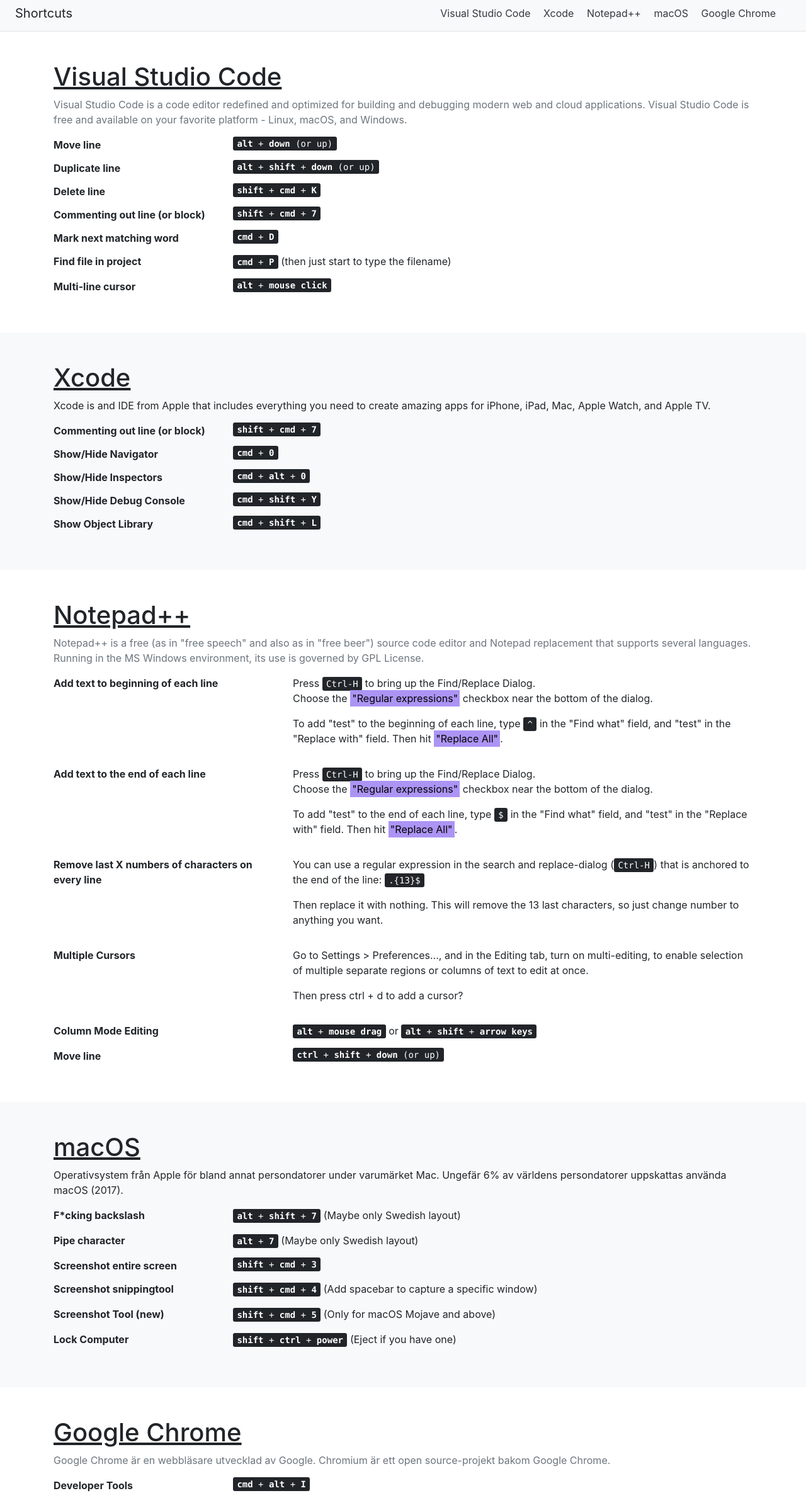
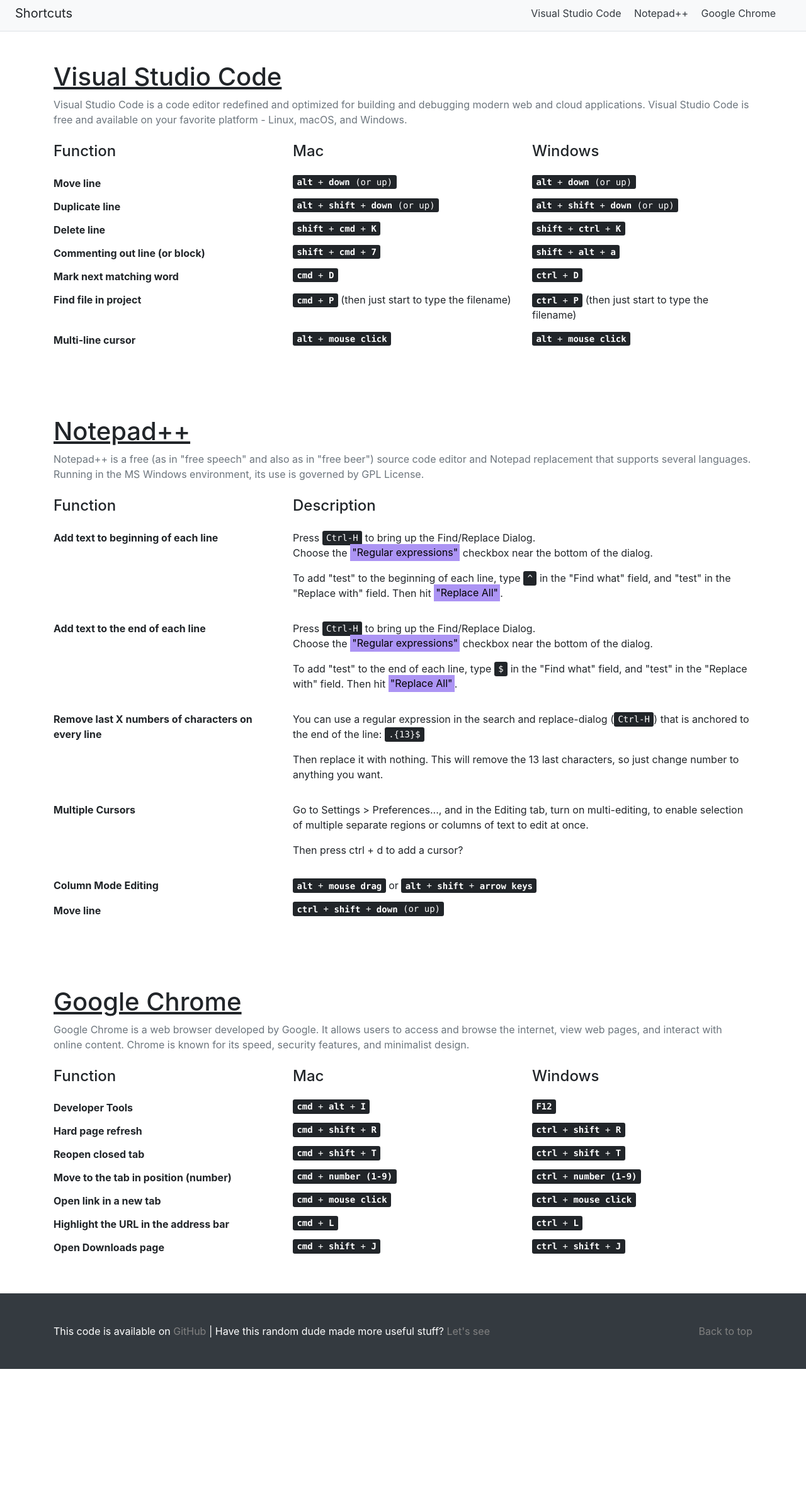
Before and after one commit to PROOHF/shortcuts, a plain HTML site: page index.html in a window 1280 px wide. Shown: the part 7-2386 px from the top of the page at 63% size. After the commit the page ends 2181 px from the top, so only its background shows below. Drawn offline with nearby package versions, Linux system fonts and the light colour scheme.

Commit message:
Removed two apps and added windows shortcuts

```diff
--- a/index.html
+++ b/index.html
@@ -18,9 +18,7 @@
       <h5 class="my-0 mr-md-auto font-weight-normal">Shortcuts</h5>
       <nav class="my-2 my-md-0 mr-md-3">
         <a class="p-2 text-dark" href="#visual_studio_code">Visual Studio Code</a>
-        <a class="p-2 text-dark" href="#xcode">Xcode</a>
         <a class="p-2 text-dark" href="#notepad++">Notepad++</a>
-        <a class="p-2 text-dark" href="#macos">macOS</a>
         <a class="p-2 text-dark" href="#google_chrome">Google Chrome</a>
       </nav>
     </div>
@@ -29,53 +27,40 @@
   <div class="bg-white">
     <div class="container">
       <h1 class="pt-5" id="visual_studio_code"><u>Visual Studio Code</u></h1>
-      <p class="text-muted">Visual Studio Code is a code editor redefined and optimized for building and debugging modern web and cloud applications. Visual Studio Code is free and available on your favorite platform - Linux, macOS, and Windows.</p>
+      <p class="text-muted mb-4">Visual Studio Code is a code editor redefined and optimized for building and debugging modern web and cloud applications. Visual Studio Code is free and available on your favorite platform - Linux, macOS, and Windows.</p>
       <dl class="row mb-0 pb-5">
 
-        <dt class="col-sm-3">Move line</dt>
-        <dd class="col-sm-9"><kbd><kbd>alt</kbd> + <kbd>down</kbd> (or up)</kbd></dd>
+        <dt class="col-sm-4 mb-3"><h4>Function</h4></dt>
+        <dt class="col-sm-4 mb-3"><h4>Mac</h4></dt>
+        <dt class="col-sm-4 mb-3"><h4>Windows</h4></dt>
 
-        <dt class="col-sm-3">Duplicate line</dt>
-        <dd class="col-sm-9"><kbd><kbd>alt</kbd> + <kbd>shift</kbd> + <kbd>down</kbd> (or up)</kbd></dd>
+        <dt class="col-sm-4">Move line</dt>
+        <dd class="col-sm-4"><kbd><kbd>alt</kbd> + <kbd>down</kbd> (or up)</kbd></dd>
+        <dd class="col-sm-4"><kbd><kbd>alt</kbd> + <kbd>down</kbd> (or up)</kbd></dd>
 
-        <dt class="col-sm-3">Delete line</dt>
-        <dd class="col-sm-9"><kbd><kbd>shift</kbd> + <kbd>cmd</kbd> + <kbd>K</kbd></kbd></dd>
+        <dt class="col-sm-4">Duplicate line</dt>
+        <dd class="col-sm-4"><kbd><kbd>alt</kbd> + <kbd>shift</kbd> + <kbd>down</kbd> (or up)</kbd></dd>
+        <dd class="col-sm-4"><kbd><kbd>alt</kbd> + <kbd>shift</kbd> + <kbd>down</kbd> (or up)</kbd></dd>
 
-        <dt class="col-sm-3 text-truncate">Commenting out line (or block)</dt>
-        <dd class="col-sm-9"><kbd><kbd>shift</kbd> + <kbd>cmd</kbd> + <kbd>7</kbd></kbd></dd>
+        <dt class="col-sm-4">Delete line</dt>
+        <dd class="col-sm-4"><kbd><kbd>shift</kbd> + <kbd>cmd</kbd> + <kbd>K</kbd></kbd></dd>
+        <dd class="col-sm-4"><kbd><kbd>shift</kbd> + <kbd>ctrl</kbd> + <kbd>K</kbd></kbd></dd>
 
-        <dt class="col-sm-3 text-truncate">Mark next matching word</dt>
-        <dd class="col-sm-9"><kbd><kbd>cmd</kbd> + <kbd>D</kbd></kbd></dd>
+        <dt class="col-sm-4 text-truncate">Commenting out line (or block)</dt>
+        <dd class="col-sm-4"><kbd><kbd>shift</kbd> + <kbd>cmd</kbd> + <kbd>7</kbd></kbd></dd>
+        <dd class="col-sm-4"><kbd><kbd>shift</kbd> + <kbd>alt</kbd> + <kbd>a</kbd></kbd></dd>
 
-        <dt class="col-sm-3 text-truncate">Find file in project</dt>
-        <dd class="col-sm-9"><kbd><kbd>cmd</kbd> + <kbd>P</kbd></kbd> (then just start to type the filename)</dd>
+        <dt class="col-sm-4 text-truncate">Mark next matching word</dt>
+        <dd class="col-sm-4"><kbd><kbd>cmd</kbd> + <kbd>D</kbd></kbd></dd>
+        <dd class="col-sm-4"><kbd><kbd>ctrl</kbd> + <kbd>D</kbd></kbd></dd>
 
-        <dt class="col-sm-3 text-truncate">Multi-line cursor</dt>
-        <dd class="col-sm-9"><kbd><kbd>alt</kbd> + <kbd>mouse click</kbd></kbd></dd>
-      </dl>
-    </div>
-  </div>
+        <dt class="col-sm-4 text-truncate">Find file in project</dt>
+        <dd class="col-sm-4"><kbd><kbd>cmd</kbd> + <kbd>P</kbd></kbd> (then just start to type the filename)</dd>
+        <dd class="col-sm-4"><kbd><kbd>ctrl</kbd> + <kbd>P</kbd></kbd> (then just start to type the filename)</dd>
 
-  <div class="bg-light">
-    <div class="container">
-      <h1 class="pt-5" id="xcode"><u>Xcode</u></h1>
-      <p>Xcode is and IDE from Apple that includes everything you need to create amazing apps for iPhone, iPad, Mac, Apple Watch, and Apple TV.</p>
-
-      <dl class="row mb-0 pb-5">
-        <dt class="col-sm-3 text-truncate">Commenting out line (or block)</dt>
-        <dd class="col-sm-9"><kbd><kbd>shift</kbd> + <kbd>cmd</kbd> + <kbd>7</kbd></kbd></dd>
-
-        <dt class="col-sm-3">Show/Hide Navigator</dt>
-        <dd class="col-sm-9"><kbd><kbd>cmd</kbd> + <kbd>0</kbd></kbd></dd>
-
-        <dt class="col-sm-3">Show/Hide Inspectors</dt>
-        <dd class="col-sm-9"><kbd><kbd>cmd</kbd> + <kbd>alt</kbd> + <kbd>0</kbd></kbd></dd>
-
-        <dt class="col-sm-3 text-truncate">Show/Hide Debug Console</dt>
-        <dd class="col-sm-9"><kbd><kbd>cmd</kbd> + <kbd>shift</kbd> + <kbd>Y</kbd></kbd></dd>
-
-        <dt class="col-sm-3 text-truncate">Show Object Library</dt>
-        <dd class="col-sm-9"><kbd><kbd>cmd</kbd> + <kbd>shift</kbd> + <kbd>L</kbd></kbd></dd>
+        <dt class="col-sm-4 text-truncate">Multi-line cursor</dt>
+        <dd class="col-sm-4"><kbd><kbd>alt</kbd> + <kbd>mouse click</kbd></kbd></dd>
+        <dd class="col-sm-4"><kbd><kbd>alt</kbd> + <kbd>mouse click</kbd></kbd></dd>
       </dl>
     </div>
   </div>
@@ -83,9 +68,13 @@
   <div class="bg-white">
     <div class="container">
       <h1 class="pt-5" id="notepad++"><u>Notepad++</u></h1>
-      <p class="text-muted">Notepad++ is a free (as in "free speech" and also as in "free beer") source code editor and Notepad replacement that supports several languages. Running in the MS Windows environment, its use is governed by GPL License.</p>
+      <p class="text-muted mb-4">Notepad++ is a free (as in "free speech" and also as in "free beer") source code editor and Notepad replacement that supports several languages. Running in the MS Windows environment, its use is governed by GPL License.</p>
 
       <dl class="row mb-0 pb-5">
+
+        <dt class="col-sm-4 mb-3"><h4>Function</h4></dt>
+        <dt class="col-sm-8 mb-3"><h4>Description</h4></dt>
+
         <dt class="col-sm-4">Add text to beginning of each line</dt>
         <dd class="col-sm-8">
           <p>
@@ -135,59 +124,44 @@
     </div>
   </div>
 
-  <div class="bg-light">
-    <div class="container">
-      <h1 class="pt-5" id="macos"><u>macOS</u></h1>
-      <p>Operativsystem från Apple för bland annat persondatorer under varumärket Mac. Ungefär 6% av världens persondatorer uppskattas använda macOS (2017).</p>
-
-      <dl class="row mb-0 pb-5">
-        <dt class="col-sm-3">F*cking backslash</dt>
-        <dd class="col-sm-9"><kbd><kbd>alt</kbd> + <kbd>shift</kbd> + <kbd>7</kbd></kbd> (Maybe only Swedish layout)</dd>
-
-        <dt class="col-sm-3">Pipe character</dt>
-        <dd class="col-sm-9"><kbd><kbd>alt</kbd> + <kbd>7</kbd></kbd> (Maybe only Swedish layout)</dd>
-
-        <dt class="col-sm-3 text-truncate">Screenshot entire screen</dt>
-        <dd class="col-sm-9"><kbd><kbd>shift</kbd> + <kbd>cmd</kbd> + <kbd>3</kbd></kbd></dd>
-
-        <dt class="col-sm-3 text-truncate">Screenshot snippingtool</dt>
-        <dd class="col-sm-9"><kbd><kbd>shift</kbd> + <kbd>cmd</kbd> + <kbd>4</kbd></kbd> (Add spacebar to capture a specific window)</dd>
-
-        <dt class="col-sm-3">Screenshot Tool (new)</dt>
-        <dd class="col-sm-9"><kbd><kbd>shift</kbd> + <kbd>cmd</kbd> + <kbd>5</kbd></kbd> (Only for macOS Mojave and above)</dd>
-
-        <dt class="col-sm-3">Lock Computer</dt>
-        <dd class="col-sm-9"><kbd><kbd>shift</kbd> + <kbd>ctrl</kbd> + <kbd>power</kbd></kbd> (Eject if you have one)</dd>
-      </dl>
-    </div>
-  </div>
-
   <div class="bg-white">
     <div class="container">
       <h1 class="pt-5" id="google_chrome"><u>Google Chrome</u></h1>
-      <p class="text-muted">Google Chrome är en webbläsare utvecklad av Google. Chromium är ett open source-projekt bakom Google Chrome.</p>
+      <p class="text-muted mb-4">Google Chrome is a web browser developed by Google. It allows users to access and browse the internet, view web pages, and interact with online content. Chrome is known for its speed, security features, and minimalist design.</p>
 
       <dl class="row mb-0 pb-5">
-        <dt class="col-sm-3">Developer Tools</dt>
-        <dd class="col-sm-9"><kbd><kbd>cmd</kbd> + <kbd>alt</kbd> + <kbd>I</kbd></kbd></dd>
 
-        <dt class="col-sm-3">Hard page refresh</dt>
-        <dd class="col-sm-9"><kbd><kbd>cmd</kbd> + <kbd>shift</kbd> + <kbd>R</kbd></kbd></dd>
+        <dt class="col-sm-4 mb-3"><h4>Function</h4></dt>
+        <dt class="col-sm-4 mb-3"><h4>Mac</h4></dt>
+        <dt class="col-sm-4 mb-3"><h4>Windows</h4></dt>
 
-        <dt class="col-sm-3">Reopen closed tab</dt>
-        <dd class="col-sm-9"><kbd><kbd>cmd</kbd> + <kbd>shift</kbd> + <kbd>T</kbd></kbd></dd>
+        <dt class="col-sm-4">Developer Tools</dt>
+        <dd class="col-sm-4"><kbd><kbd>cmd</kbd> + <kbd>alt</kbd> + <kbd>I</kbd></kbd></dd>
+        <dd class="col-sm-4"><kbd><kbd>F12</kbd></kbd></dd>
 
-        <dt class="col-sm-3 text-truncate">Move to the tab in position (number)</dt>
-        <dd class="col-sm-9"><kbd><kbd>cmd</kbd> + <kbd>number (1-9)</kbd></kbd></dd>
+        <dt class="col-sm-4">Hard page refresh</dt>
+        <dd class="col-sm-4"><kbd><kbd>cmd</kbd> + <kbd>shift</kbd> + <kbd>R</kbd></kbd></dd>
+        <dd class="col-sm-4"><kbd><kbd>ctrl</kbd> + <kbd>shift</kbd> + <kbd>R</kbd></kbd></dd>
 
-        <dt class="col-sm-3 text-truncate">Open link in a new tab</dt>
-        <dd class="col-sm-9"><kbd><kbd>cmd</kbd> + <kbd>mouse click</kbd></kbd></dd>
+        <dt class="col-sm-4">Reopen closed tab</dt>
+        <dd class="col-sm-4"><kbd><kbd>cmd</kbd> + <kbd>shift</kbd> + <kbd>T</kbd></kbd></dd>
+        <dd class="col-sm-4"><kbd><kbd>ctrl</kbd> + <kbd>shift</kbd> + <kbd>T</kbd></kbd></dd>
 
-        <dt class="col-sm-3 text-truncate">Highlight the URL in the address bar</dt>
-        <dd class="col-sm-9"><kbd><kbd>cmd</kbd> + <kbd>L</kbd></kbd></dd>
+        <dt class="col-sm-4 text-truncate">Move to the tab in position (number)</dt>
+        <dd class="col-sm-4"><kbd><kbd>cmd</kbd> + <kbd>number (1-9)</kbd></kbd></dd>
+        <dd class="col-sm-4"><kbd><kbd>ctrl</kbd> + <kbd>number (1-9)</kbd></kbd></dd>
 
-        <dt class="col-sm-3 text-truncate">Open Downloads page</dt>
-        <dd class="col-sm-9"><kbd><kbd>cmd</kbd> + <kbd>shift</kbd> + <kbd>J</kbd></kbd></dd>
+        <dt class="col-sm-4 text-truncate">Open link in a new tab</dt>
+        <dd class="col-sm-4"><kbd><kbd>cmd</kbd> + <kbd>mouse click</kbd></kbd></dd>
+        <dd class="col-sm-4"><kbd><kbd>ctrl</kbd> + <kbd>mouse click</kbd></kbd></dd>
+
+        <dt class="col-sm-4 text-truncate">Highlight the URL in the address bar</dt>
+        <dd class="col-sm-4"><kbd><kbd>cmd</kbd> + <kbd>L</kbd></kbd></dd>
+        <dd class="col-sm-4"><kbd><kbd>ctrl</kbd> + <kbd>L</kbd></kbd></dd>
+
+        <dt class="col-sm-4 text-truncate">Open Downloads page</dt>
+        <dd class="col-sm-4"><kbd><kbd>cmd</kbd> + <kbd>shift</kbd> + <kbd>J</kbd></kbd></dd>
+        <dd class="col-sm-4"><kbd><kbd>ctrl</kbd> + <kbd>shift</kbd> + <kbd>J</kbd></kbd></dd>
       </dl>
     </div>
   </div>
```
